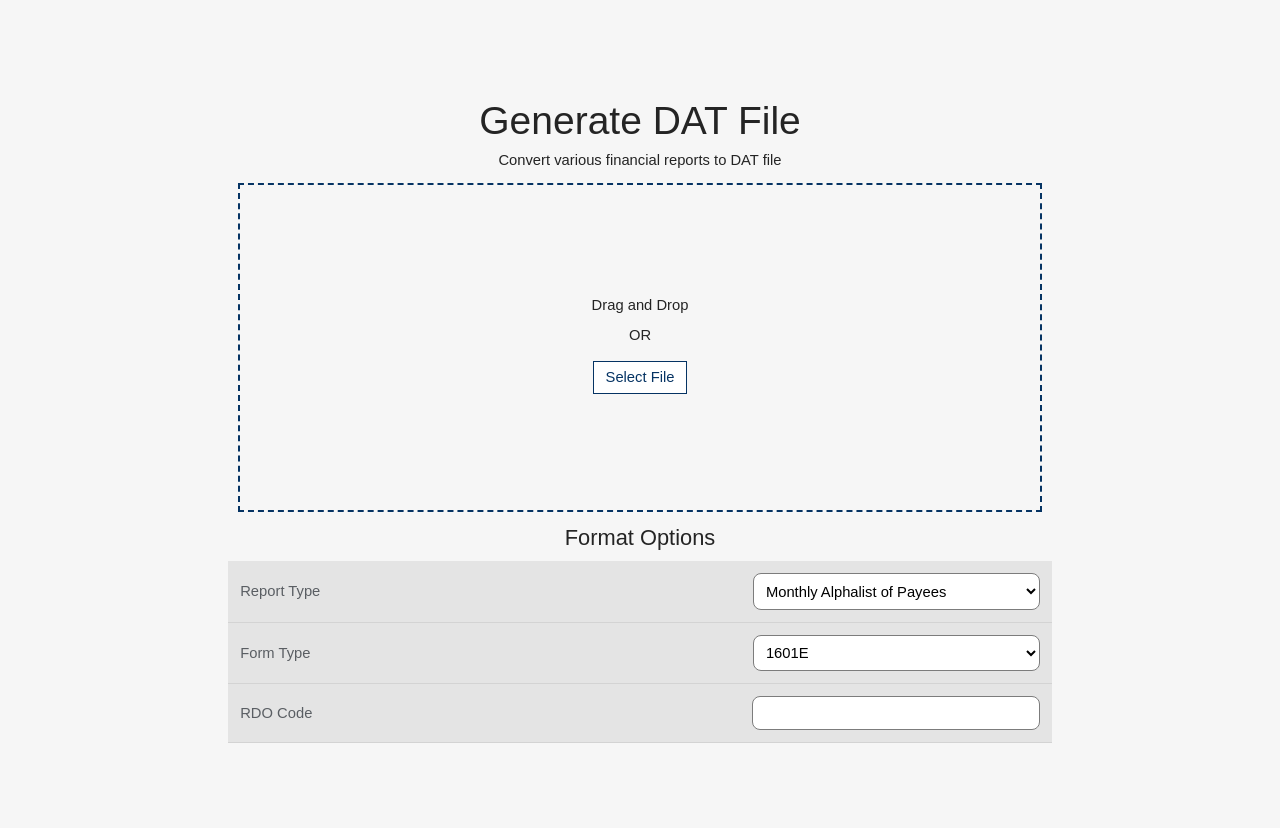
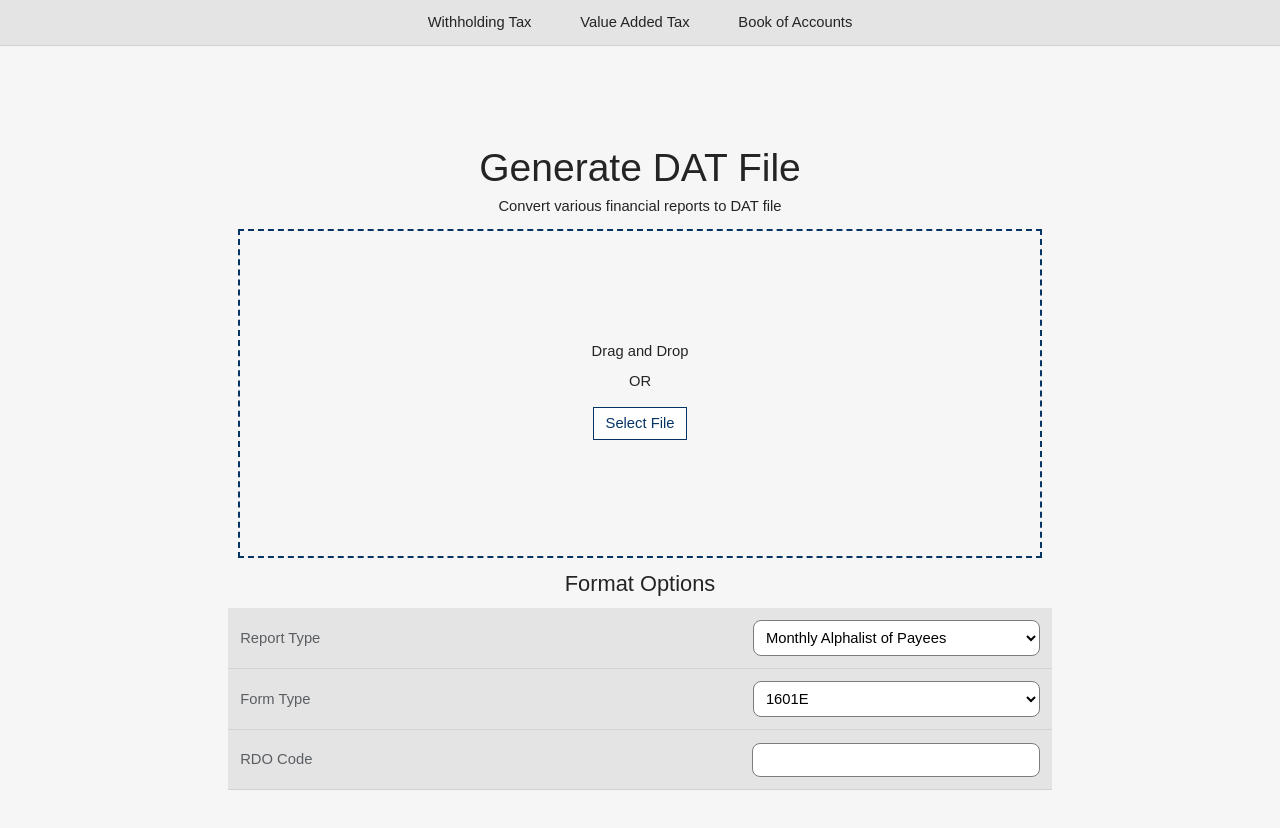
Before and after one commit to github-user-418848/file-converter, a Vue app: page /gen-dat-file/map/1601E in a window 1280 px wide. Shown: the top 828 px of the page. Built offline with nearby package versions, Linux system fonts and the light colour scheme.

Commit message:
added Navbar component in Header snippet

```diff
--- a/src/snippets/Header.vue
+++ b/src/snippets/Header.vue
@@ -1,2 +1,15 @@
 <template>
+    <Navbar />
 </template>
+
+<script>
+import Navbar from '../components/Navbar.vue'
+
+export default {
+    name: "GenReport",
+    components: {
+        Navbar,
+    },
+}
+
+</script>
```
